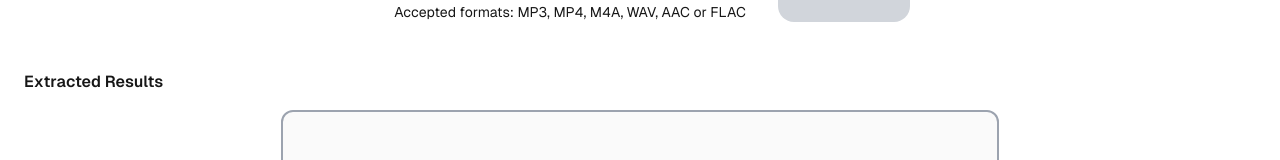
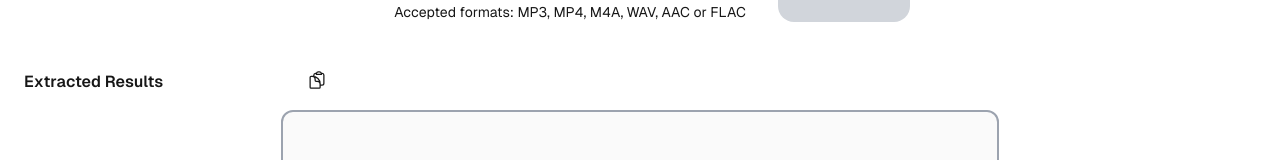
Before and after one commit to Atsunori66/web-01-front, a Next.js app: page / in a window 1280 px wide. Shown: the part 338-498 px from the top of the page. Built offline with nearby package versions, Linux system fonts and the light colour scheme.

Commit message:
2024/11/26 fixed copy

```diff
--- a/src/app/page.tsx
+++ b/src/app/page.tsx
@@ -312,17 +312,17 @@ export default function Home() {
               { texts.textResult }
             </div>
             {
-              returned == true ?
+              returned == false ?
               <div className="flex">
                 {
                   copied == true ?
-                  <span className="absolute ml-20 font-bold">
+                  <span className="absolute ml-32 md:ml-16 font-bold">
                     Copied!
                   </span>
                   : ""
                 }
                 <ClipboardDocumentIcon
-                  className="h-5 w-5 ml-36 cursor-pointer place-self-end relative"
+                  className="relative h-5 w-5 ml-52 md:ml-36 cursor-pointer justify-self-end"
                   onClick={ copyResult }>
                 </ClipboardDocumentIcon>
               </div>
```
